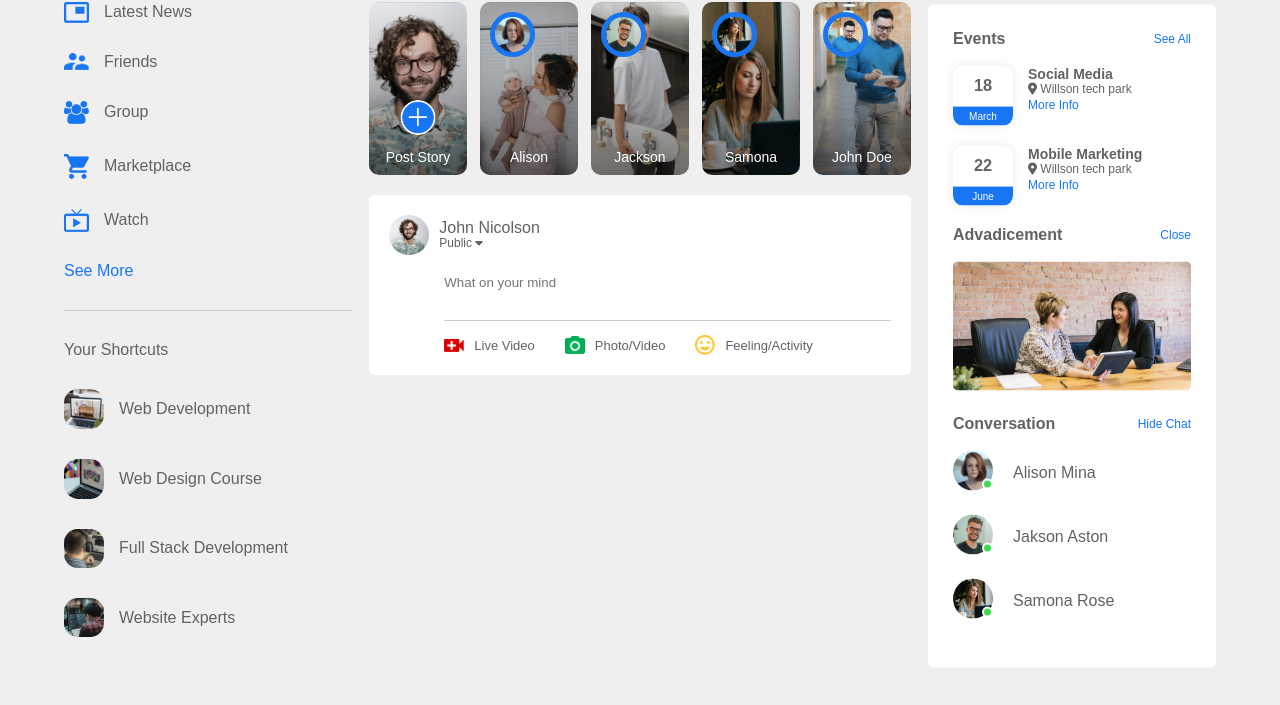
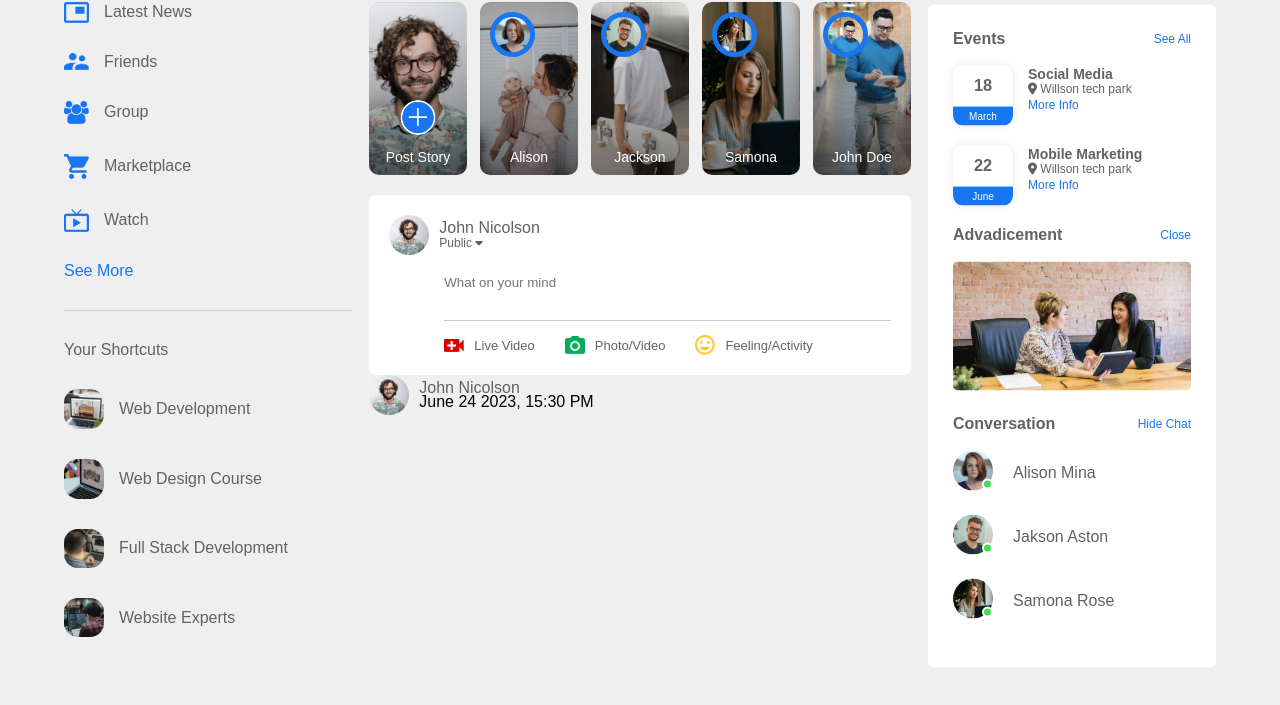
Before and after one commit to suhansece/Socialmedia, a plain HTML site: page index.html in a window 1280 px wide. Shown: the part 65-770 px from the top of the page. Drawn offline with Linux system fonts and the light colour scheme.

Commit message:
added post container user profile

```diff
--- a/index.html
+++ b/index.html
@@ -88,7 +88,18 @@
                 </div>
             </div>
            </div>
+            <div class="post-container">
+                <div class="user-profile">
+                    <img src="images/profile-pic.png">
+                    <div>
+                    <p> John Nicolson</p>
+                    <span>June 24 2023, 15:30 PM</span>
+                    </div>
+                </div>
+                <p>
 
+                </p>
+            </div>
         </div>
 
 
```
